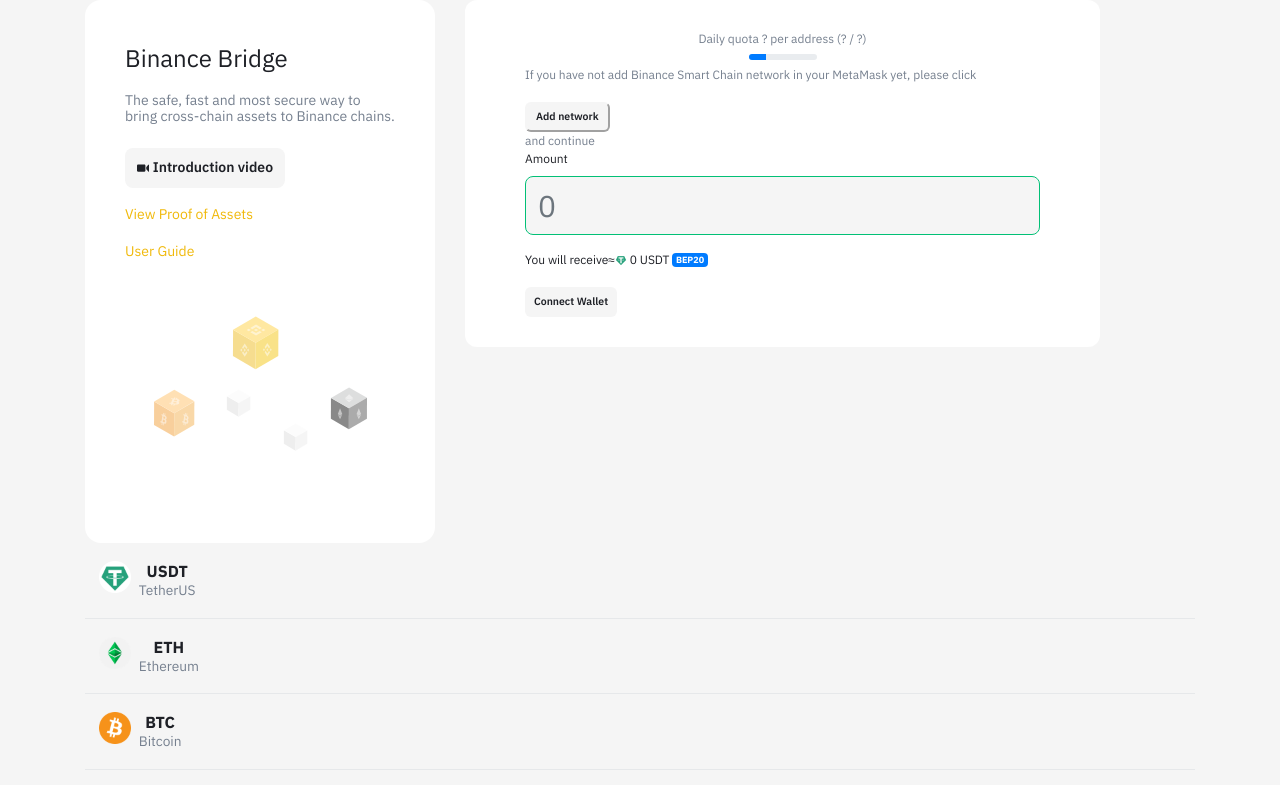
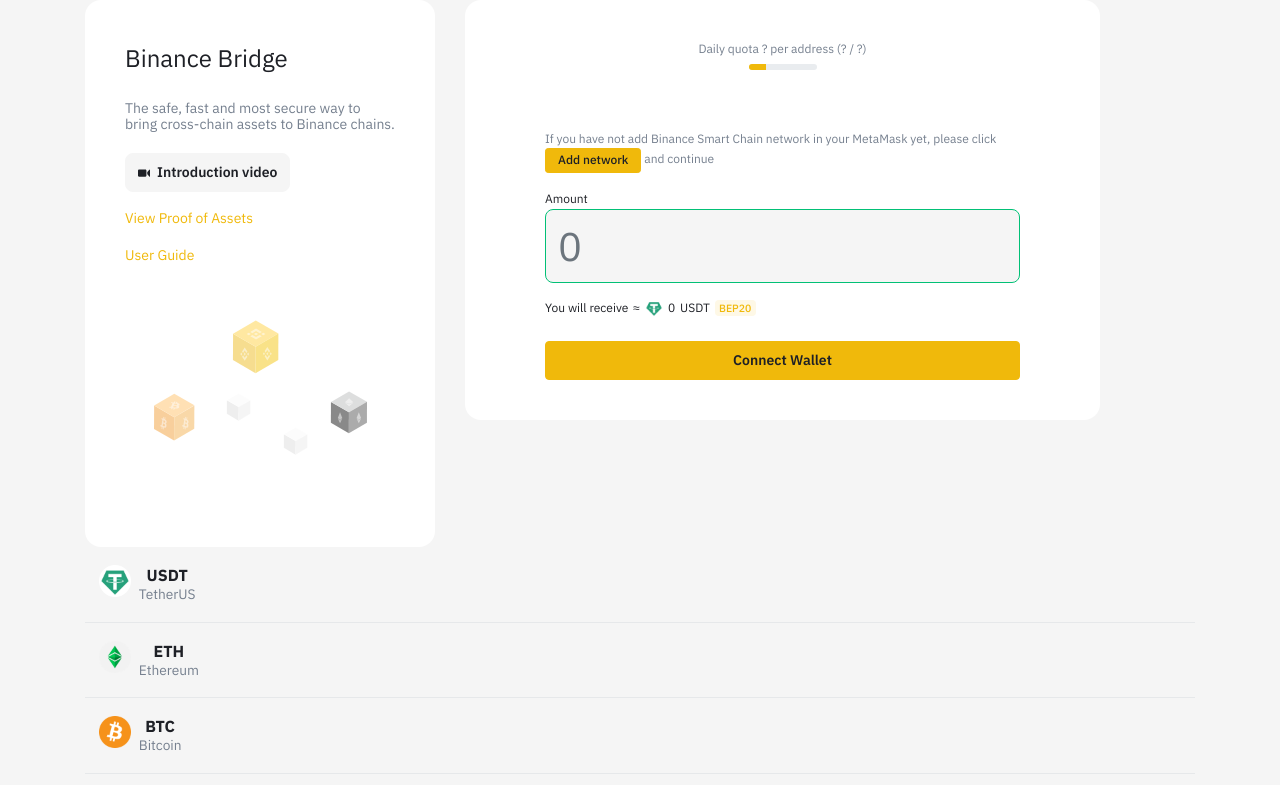
Before and after one commit to dr0n508/binance-bridge, a website: page app/index.html in a window 1280 px wide. Shown: the top 785 px of the page. Drawn offline with nearby package versions, Linux system fonts and the light colour scheme.

Commit message:
ass some html

```diff
--- a/app/index.html
+++ b/app/index.html
@@ -27,15 +27,17 @@
 
     <div class="row">
       <div class="col-md-4">
+
         <div class="info-block">
+
           <div class="title">Binance Bridge</div>
+
           <div class="intro">The safe, fast and most secure way to bring cross-chain assets to Binance chains.</div>
 
-
-          <a target="_blank" href="#" type="button" class="button-styled d-flex align-items-center">
+          <a target="_blank" href="#" type="button" class="btn btn-secondary custom-btn">
             <svg fill="none" viewBox="0 -2 14 14" class="video-svg">
-              <path d="M10.556 5.91V4.09c0-.182.06-.392.141-.48l1.939-2.05C13.27.89 14 .7 14 1.42v7.16c0 .719-.73.531-1.364-.14l-1.939-2.05c-.082-.086-.14-.297-.14-.48zM9.64 7.93c0 .292-.113.573-.315.78a1.059 1.059 0 01-.759.323H1.073c-.284 0-.557-.116-.759-.323A1.119 1.119 0 010 7.93V2.069c0-.293.113-.574.314-.78.202-.207.475-.324.76-.324h7.492c.285 0 .558.117.76.324.2.206.314.487.314.78v5.86z"></path>
-            </svg>
+            <path d="M10.556 5.91V4.09c0-.182.06-.392.141-.48l1.939-2.05C13.27.89 14 .7 14 1.42v7.16c0 .719-.73.531-1.364-.14l-1.939-2.05c-.082-.086-.14-.297-.14-.48zM9.64 7.93c0 .292-.113.573-.315.78a1.059 1.059 0 01-.759.323H1.073c-.284 0-.557-.116-.759-.323A1.119 1.119 0 010 7.93V2.069c0-.293.113-.574.314-.78.202-.207.475-.324.76-.324h7.492c.285 0 .558.117.76.324.2.206.314.487.314.78v5.86z"></path>
+          </svg>
             Introduction video
           </a>
 
@@ -47,28 +49,18 @@
             <img src="img/hexagons-light.svg" class="styled__HexagonImg-sc-62hwj-3 leCSOp">
           </div>
         </div>
+      </div>
 
-
-
-
-      </div>
       <div class="col-md-7">
         <div class="main-block">
 
-          <div class="daily-limit text-center">Daily quota ? per address (? / ?)
-            <div class="styled__Indicator-xwou8c-4 eowOpV">
-              <div class="styled__UsedPercentage-xwou8c-5 fkFMbi"></div>
-            </div>
-
-            <div class="progress">
-              <div class="progress-bar" role="progressbar" style="width: 25%" aria-valuenow="25" aria-valuemin="0" aria-valuemax="100"></div>
-            </div>
+          <div class="daily-limit text-center">Daily quota ? per address (? / ?)</div>
+          <div class="progress">
+            <div class="progress-bar custom-progress-bar" role="progressbar" style="width: 25%" aria-valuenow="25" aria-valuemin="0" aria-valuemax="100"></div>
           </div>
 
-
-
-          <div class="gray-color">If you have not add Binance Smart Chain network in your MetaMask yet, please click
-            <button class="button-styled d-flex align-items-center">Add network</button>
+          <div class="add-network gray-color">If you have not add Binance Smart Chain network in your MetaMask yet, please click
+            <button class="btn btn-primary btn-sm custom-btn">Add network</button>
             and continue
           </div>
 
@@ -79,25 +71,15 @@
 
 
           <div class="you-will-receive d-flex align-items-center">
-            <span>You will receive </span>
+            <span>You will receive</span>
             <span>≈</span>
             <img src="img/icon/USDT-TetherUS.png">
-
-            &nbsp;<span>0</span>&nbsp;
-            <span>USDT</span>&nbsp;
-
-            <span class="badge badge-primary">BEP20</span>
+            <span>0</span>
+            <span>USDT</span>
+            <span class="badge badge-primary custom-badge">BEP20</span>
           </div>
 
-
-
-
-          <a target="_blank" href="#" type="button" class="button-styled d-flex align-items-center">
-            Connect Wallet
-          </a>
-
-
-
+          <button type="button" class="btn btn-primary custom-btn btn-block">Connect Wallet</button>
 
         </div>
       </div>
--- /dev/null
+++ b/app/scss/_form.scss
@@ -0,0 +1,6 @@
+.form-group {
+  label {
+    font-size: .75em;
+    margin-bottom: 0;
+  }
+}
--- /dev/null
+++ b/app/scss/_restyle_bootstrap.scss
@@ -0,0 +1,62 @@
+.btn.custom-btn {
+  color: $text;
+  font-size: 0.875em;
+  font-weight: 600;
+  outline: none;
+  padding: .5rem .75rem;
+}
+
+.btn.btn-primary.custom-btn {
+  background-color: #f0b90b;
+  border-color: #f0b90b;
+  &:hover {
+    background-color: #f8d12f;
+    border-color: #f8d12f;
+    color: $text;
+  }
+}
+
+.btn.btn-secondary.custom-btn {
+  background: rgb(245, 245, 245);
+  border-color: rgb(245, 245, 245);
+  border-radius: 0.571429em;
+  svg {
+    margin-right: 0.285714em;
+  }
+  &:hover {
+    color: $text;
+    background-color: $accent;
+    border-color: $accent
+  }
+  &:active, &:focus {
+    box-shadow: 0px 0px 5px 1px $accent;
+    color: $text;
+    background-color: $accent;
+    border-color: $accent;
+  }
+}
+
+.btn.btn-primary.btn-sm.custom-btn {
+  padding: .15rem .75rem;
+  font-size: 1em;
+  font-weight: 500;
+}
+
+input.form-control {
+  border: 1px solid rgb(2, 192, 118);
+  border-radius: 8px;
+  font-size: 2.5em;
+  color: $text;
+  background-color: #f5f5f5;
+}
+
+.badge.badge-primary.custom-badge {
+  color: $accent;
+  background-color: rgba(240, 185, 11, 0.1);
+  font-size: .875em;
+  font-weight: 500;
+}
+
+.progress-bar.custom-progress-bar {
+  background-color: $accent;
+}
--- a/app/scss/main.scss
+++ b/app/scss/main.scss
@@ -1,5 +1,7 @@
 @import "vars";
 @import "fonts";
+@import "restyle_bootstrap";
+@import "form";
 
 ::-webkit-input-placeholder {
 	color: lighten($text, 25%);
@@ -32,6 +34,7 @@
 html, body {
 	height: 100%;
 }
+
 body {
 	font-size: 16px;
 	font-weight: 400;
@@ -43,13 +46,13 @@
     background-color: rgb(245, 245, 245);
 }
 
-.main {}
 img, svg {
 	max-height: 100%;
 	max-width: 100%;
 	width: auto;
 	height: auto;
 }
+
 input, button, textarea {
 	outline: none;
 	font-family: $default;
@@ -57,15 +60,19 @@
 		outline: none;
 	}
 }
+
 input, textarea {
 	padding: 10px;
 }
+
 textarea {
 	resize: none;
 }
+
 ul {
 	list-style: none;
 }
+
 a {
 	text-decoration: none;
 	color: inherit;
@@ -80,54 +87,12 @@
 }
 
 .animate {
-	transition: all 0.3s ease;
+    transition: background 150ms ease 0s, color 150ms ease 0s, border 150ms ease 0s;
 }
-
-@import "media"; /* Always at the end*/
-
-////////
 
 .gray-color {
   color: $gray;
 }
-
-input.form-control {
-  border: 1px solid rgb(2, 192, 118);
-  border-radius: 8px;
-  font-size: 2.5em;
-  color: $text;
-  background-color: #f5f5f5;
-}
-
-
-
-.button-styled {
-  margin-top: 1.71429em;
-  width: fit-content;
-  font-size: 0.875em;
-  font-weight: 600;
-  background: rgb(245, 245, 245);
-  border-color: rgb(245, 245, 245);
-  border-radius: 0.571429em;
-  color: $text;
-  padding: 0px 0.857143em;
-  height: 2.85714em;
-  svg {
-    margin-right: 0.285714em;
-  }
-  &:hover {
-    color: $text;
-    background-color: $accent;
-    border-color: $accent
-  }
-  &:active, &:focus {
-    box-shadow: 0px 0px 5px 1px $accent;
-    color: $text;
-    background-color: $accent;
-    border-color: $accent;
-  }
-}
-
 
 .info-block {
   padding: 2.5em;
@@ -136,10 +101,11 @@
   font-size: 16px;
   .title {
     font-size: 1.5em;
+    margin-bottom: 1em;
   }
   .intro {
     font-size: 0.875em;
-    margin-top: 1.14286em;
+    margin-bottom: 1.5em;
     color: $gray;
     line-height: 1.14286em;
   }
@@ -166,26 +132,35 @@
   padding: 2.5em 5em;
   background: rgb(255, 255, 255);
   border-radius: 1em;
-  font-size: .75em;
+  font-size: 16px;
   .daily-limit {
     color: $gray;
+    font-size: .75em;
   }
   .progress {
     height: 0.5em;
     width: 5.66667em;
-    margin: .5em auto .5em;
+    margin: .5em auto 5em;
+  }
+  .add-network {
+    font-size: .75em;
+    margin-bottom: 1em;
   }
   .you-will-receive {
+    font-size: .75em;
+    margin-bottom: 2em;
+    span {
+      margin-right: 5px;
+    }
     img {
-      width: 1em;
-      height: 1em;
+      margin-right: 5px;
+      width: 1.5em;
+      height: 1.5em;
     }
   }
 }
 
-
 .modal-content-wrapper {
-  //margin: 0 100px;
   button {
     //font-size: 0.875em;
     padding: 1.14286em 0.857143em;
@@ -226,3 +201,5 @@
     line-height: normal;
   }
 }
+
+@import "media"; /* Always at the end*/
```
Also changed, not shown: app/_home.html (+17 -35 lines), app/css/main.min.css, 1 other file.
